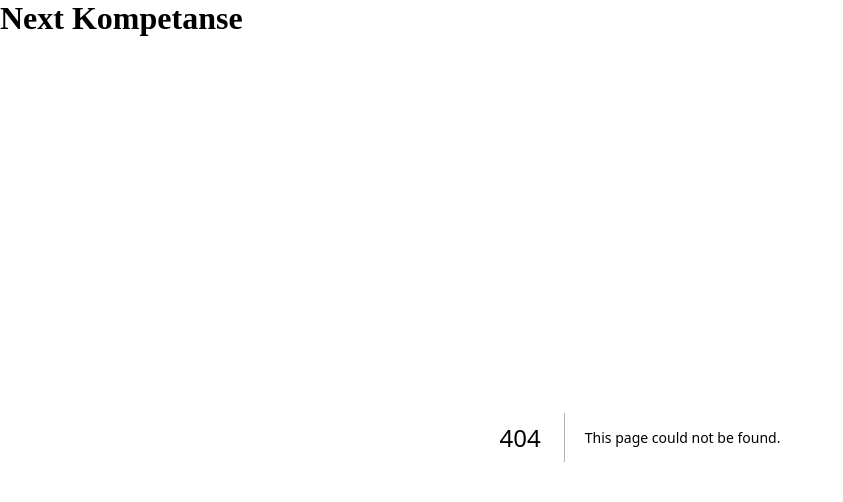
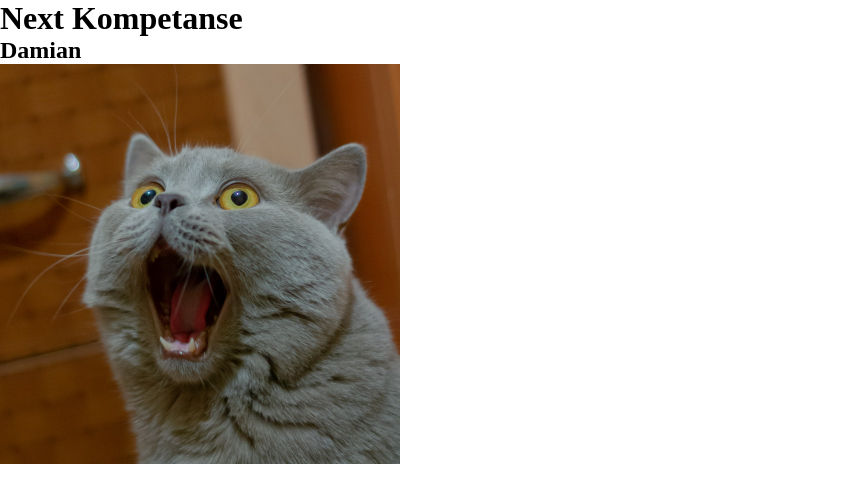
Before and after one commit to fhi-beta/Fhi.Kompetanse.Next, a Next.js app: page /dawe in a window 1280 px wide. Before the commit this address had no page. Shown: the top 502 px of the page, without its empty margins (0-843 px from the left). Built offline with nearby package versions, Linux system fonts and the light colour scheme.

Commit message:
Damian tester

```diff
--- /dev/null
+++ b/app/dawe/page.js
@@ -0,0 +1,24 @@
+import Image from 'next/image'
+import Link from 'next/link'
+
+
+export const metadata = {
+  title: 'Damians sider'
+}
+
+export default function DamianHome() {
+  return (
+    <>
+  <h2><Link href="/dawe">Damian</Link> </h2>
+  <div style={{display:'grid'}}>
+   </div>
+
+   <Image
+      src="/dawe1.jpg"
+      width={400}
+      height={400}
+      alt="Some picture"
+    />
+   </>
+  )
+}
--- a/app/page.js
+++ b/app/page.js
@@ -8,6 +8,7 @@ export default function Home() {
       <h2><Link href="/jaei">Jan</Link> </h2>
       {/* Legg til din root link her  */}
       <h2><Link href="/jaei">Jan2</Link></h2>
+      <h2><Link href="/dawe">Damian</Link></h2>
     </>
   )
 }
```
Also changed, not shown: public/dawe1.jpg (added).
